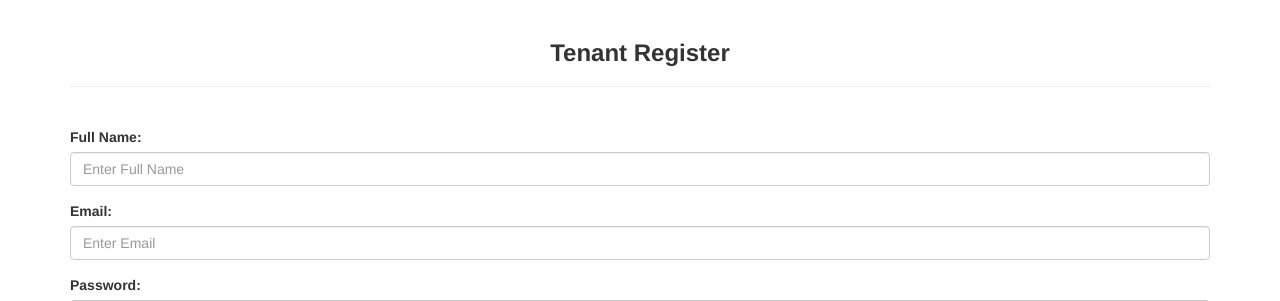
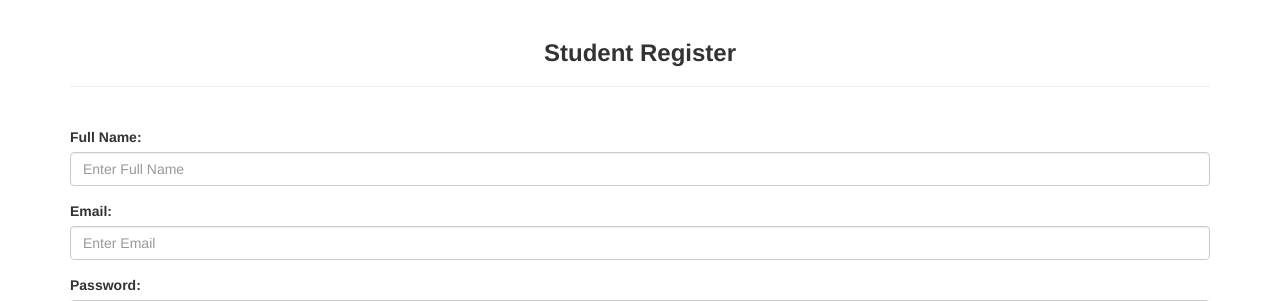
Before and after one commit to Haifiehaizie/SEWAWEH, a PHP site: page /tenant-register.php in a window 1280 px wide. Shown: the part 52-353 px from the top of the page. Run offline with PHP 8.4, Linux system fonts and the light colour scheme.

Commit message:
update tah

```diff
--- a/SEWAWEH3/renthouse/tenant-register.php
+++ b/SEWAWEH3/renthouse/tenant-register.php
@@ -5,7 +5,7 @@ include("navbar.php");
  ?>
 
 <div class="container">
-  <h3 style="font-weight: bold; text-align: center;">Tenant Register</h3><hr><br>
+  <h3 style="font-weight: bold; text-align: center;">Student Register</h3><hr><br>
   <form method="POST" action="tenant-engine.php" enctype="multipart/form-data">
     <div class="form-group">
       <label for="full_name">Full Name:</label>
```
